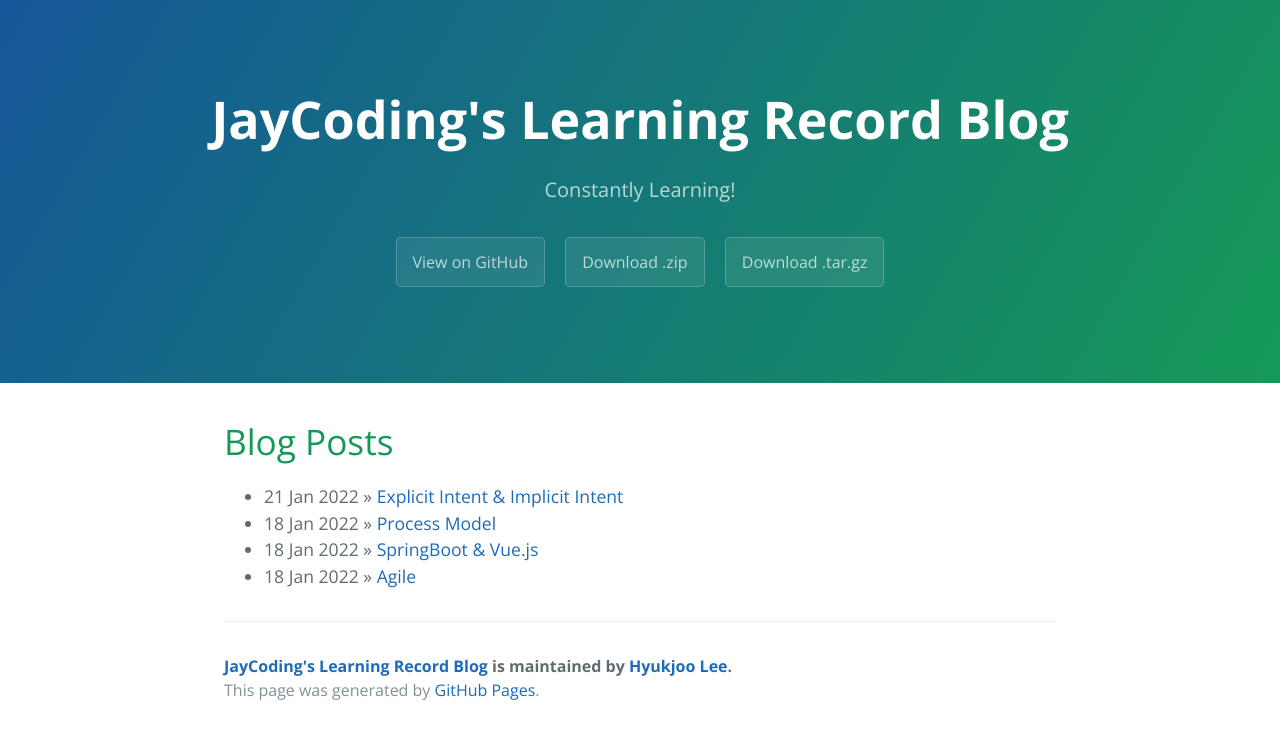
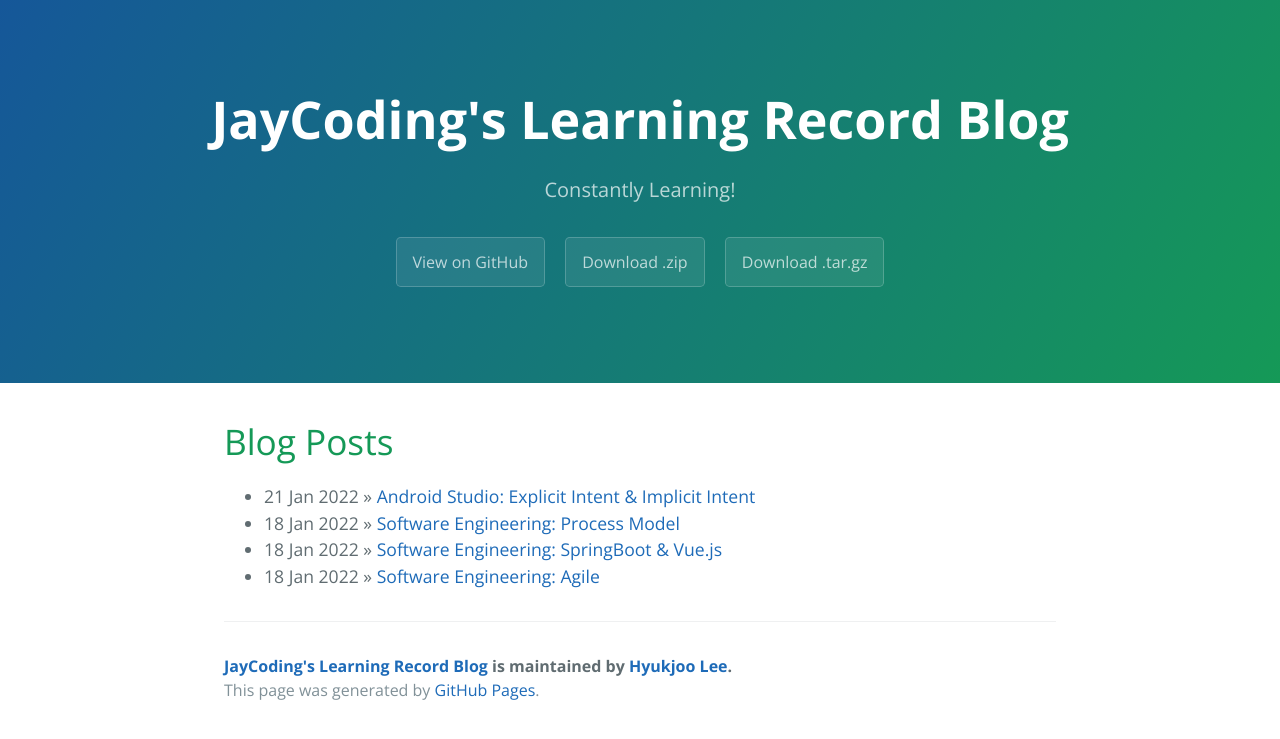
Before and after one commit to Hyukjoo-Lee/Hyukjoo-Lee.github.io_previous, a Jekyll site: the page built from index.html, in a window 1280 px wide. Shown: the top 739 px of the page. Built offline with Jekyll 4.4.1, drawn with Linux system fonts in a browser that asks for light colours; the list of posts is cut into pages by our own code.

Commit message:
second refactoring

```diff
--- a/_posts/2022-01-18-Software Engineering_Process Model.markdown
+++ b/_posts/2022-01-18-Software Engineering_Process Model.markdown
@@ -1,6 +1,6 @@
 ---
 layout: default
-title: "Process Model"
+title: "Software Engineering: Process Model"
 date: 2022-01-18 16:00:00
 categories: Software Engineering
 ---
--- a/_posts/2022-01-18-Software Engineering_What is Agile.markdown
+++ b/_posts/2022-01-18-Software Engineering_What is Agile.markdown
@@ -1,6 +1,6 @@
 ---
 layout: default
-title: "Agile"
+title: "Software Engineering: Agile"
 date: 2022-01-18 13:50:00
 categories: Software Engineering
 ---
--- a/_posts/2022-01-19-Software Engineering_SpringBoot&Vue.js.markdown
+++ b/_posts/2022-01-19-Software Engineering_SpringBoot&Vue.js.markdown
@@ -1,6 +1,6 @@
 ---
 layout: default
-title: "SpringBoot & Vue.js"
+title: "Software Engineering: SpringBoot & Vue.js"
 date: 2022-01-18 13:50:00
 categories: Software Engineering
 ---
--- a/_posts/2022-01-21-Android Studio_Intent.markdown
+++ b/_posts/2022-01-21-Android Studio_Intent.markdown
@@ -1,6 +1,6 @@
 ---
 layout: default
-title: "Explicit Intent & Implicit Intent"
+title: "Android Studio: Explicit Intent & Implicit Intent"
 date: 2022-01-21 17:00:00
 categories: Android Studio
 ---
```
